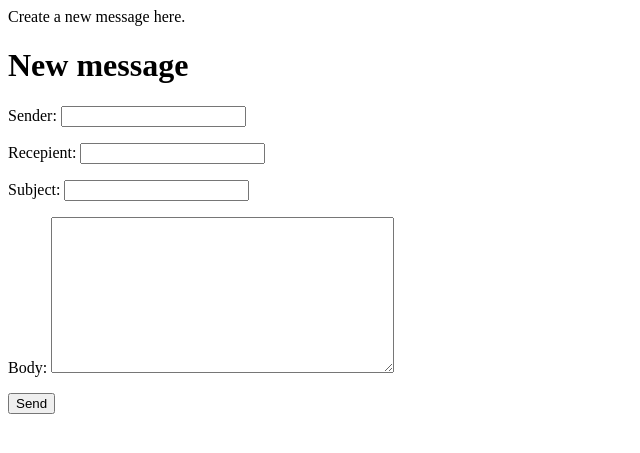
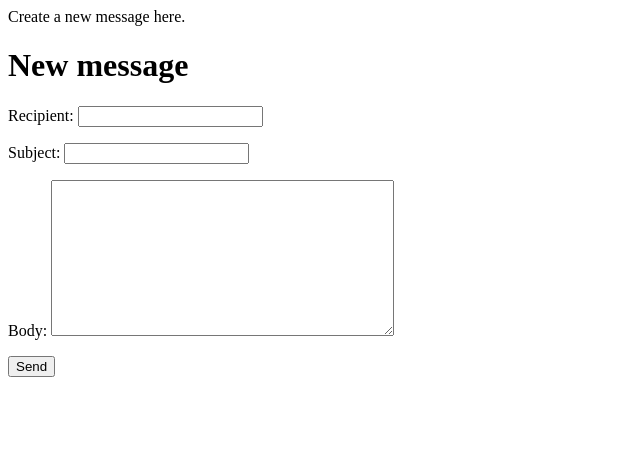
Before and after one commit to bmblank/cs3240-f15-team11, a Django app: a page that uses memos/templates/memos/newmemo.html in a window 1280 px wide. Shown: the top 453 px of the page, without its empty margins (0-640 px from the left). Run offline with Django 3.2, Linux system fonts and the light colour scheme; the visitor is signed in with stand-in values (Sample User, id 1).

Commit message:
update to mailbox

```diff
--- a/memos/admin.py
+++ b/memos/admin.py
@@ -4,7 +4,7 @@ from .models import Memo
 
 
 class MemoAdmin(admin.ModelAdmin):
-    list_display = ('sender', 'recepient', 'subject', 'body')
+    list_display = ('sender', 'recipient', 'subject', 'body', 'created')
 
 
 admin.site.register(Memo, MemoAdmin)
--- a/memos/forms.py
+++ b/memos/forms.py
@@ -6,4 +6,4 @@ class MemoForm(forms.ModelForm):
 
     class Meta:
         model = Memo
-        fields = ('sender', 'recepient', 'subject', 'body')
+        fields = ('recipient', 'subject', 'body')
--- a/memos/models.py
+++ b/memos/models.py
@@ -1,8 +1,10 @@
 from django.db import models
+from django.contrib.auth.models import User
 
 # Create your models here.
 class Memo(models.Model):
-    sender = models.CharField(max_length=200)
-    recepient = models.CharField(max_length=200)
+    sender = models.ForeignKey(User)
+    recipient = models.CharField(max_length=200)
     subject = models.CharField(max_length=100)
     body = models.TextField(max_length=1000)
+    created = models.DateTimeField(default=None)
--- a/memos/templates/memos/memodetails.html
+++ b/memos/templates/memos/memodetails.html
@@ -2,6 +2,6 @@
 <h2>Sender</h2>
 {{r.sender}}
 <h2>Recepient</h2>
-{{r.recepient}}
+{{r.recipient}}
 <h2>Text</h2>
 {{ r.body }}
--- a/memos/views.py
+++ b/memos/views.py
@@ -31,6 +31,11 @@ def NewMemo(request):
         form = MemoForm(request.POST)
         if form.is_valid():
             memo = form.save(commit=False)
+            memo.sender =request.user
+            memo.body = request.POST.get('body')
+            memo.subject = request.POST.get('subject')
+            memo.recipient = request.POST.get('recipient')
+            memo.created = timezone.now()
             memo.save()
             return render(request, 'index/report.html')
 
```
Also changed, not shown: memos/migrations/0001_initial.py, memos/migrations/0002_memo_created.py (added), memos/migrations/0003_auto_20151123_1132.py (added).
